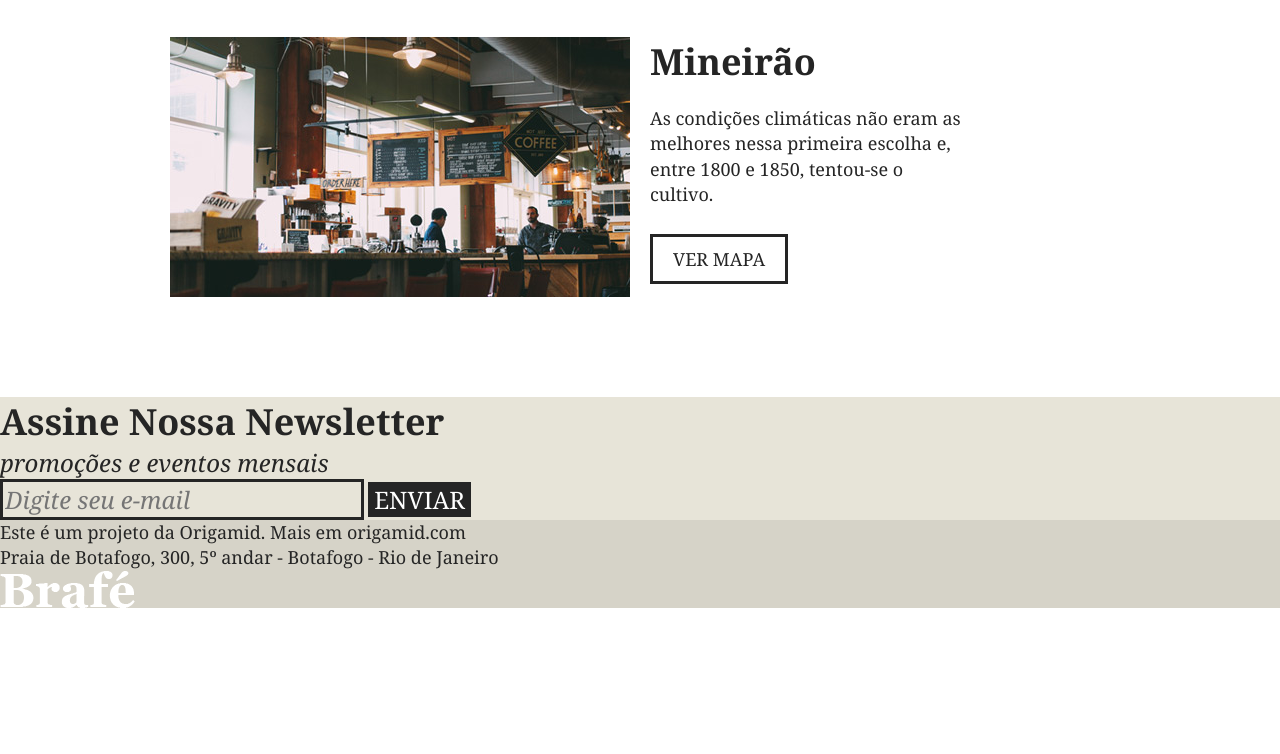
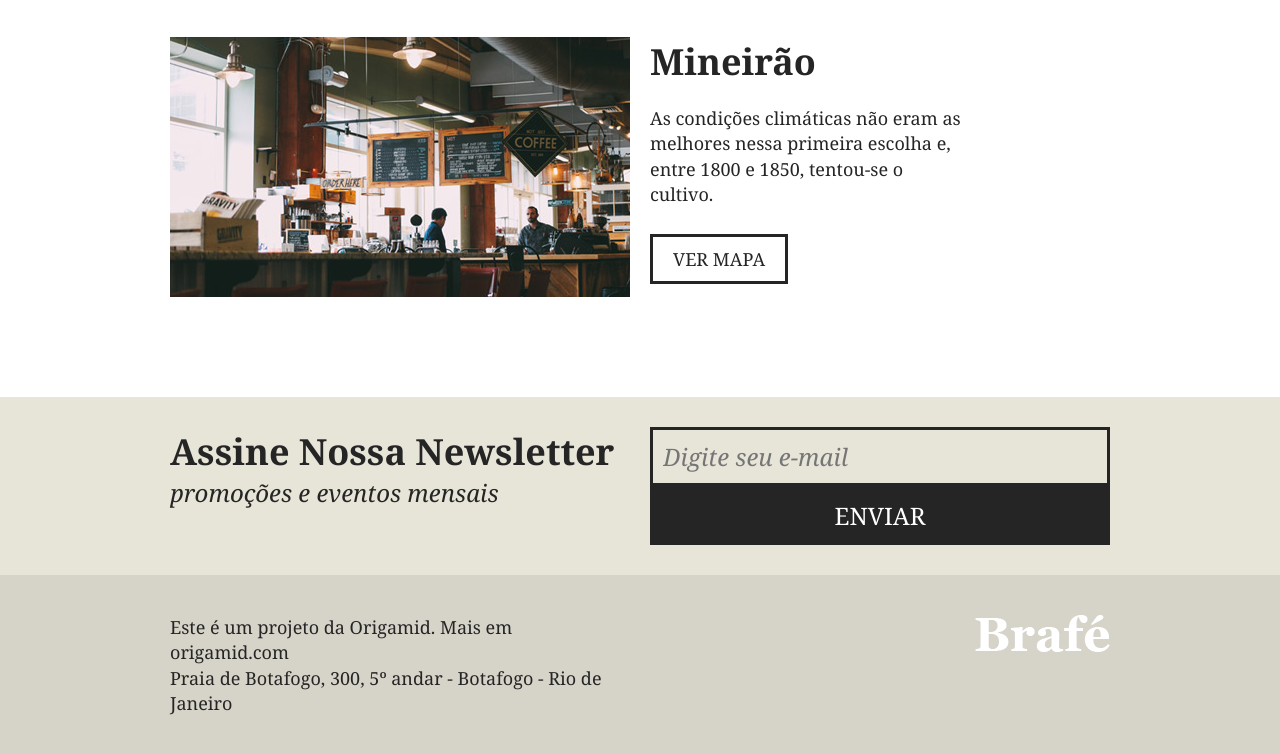
Before and after one commit to ViniciusPii/brafe-flexbox, a plain HTML site: page index.html in a window 1280 px wide. Shown: the part 2449-3203 px from the top of the page. Before the commit the page ends 3057 px from the top, so only its background shows below. Drawn offline with Linux system fonts and the light colour scheme.

Commit message:
assine e footer concluido

```diff
--- a/css/style.css
+++ b/css/style.css
@@ -239,6 +239,20 @@ h2.produtos-mineiro::before {
 
 .assine {
 	background: #e7e4d8;
+	padding: 30px 0;
+}
+
+.assine-info {
+	flex: 1;
+	margin: 0 10px;
+}
+
+.assine form {
+	display: flex;
+	flex: 1;
+	margin: 0 10px;
+	flex-wrap: wrap;
+	align-content: flex-start;
 }
 
 .assine-info h2 {
@@ -260,6 +274,9 @@ h2.produtos-mineiro::before {
 	font-size: 1.5em;
 	font-style: italic;
 	font-family: Georgia, serif;
+	flex: 1;
+	align-self: flex-start;
+	padding: 10px;
 }
 
 .assine button {
@@ -270,15 +287,30 @@ h2.produtos-mineiro::before {
 	font-size: 1.5em;
 	color: #fff;
 	cursor: pointer;
+	align-self: flex-start;
+	padding: 13px;
+	flex: 1;
 }
 
 /*Footer*/
 
 .footer {
 	background: #d6d3c8;
+	padding: 40px 0;
 }
 
 .footer p {
 	font-size: 1.125em;
 	line-height: 1.4em;
+	margin: 0 10px;
+	flex: 1;
 }
+
+.footer-img {
+	margin: 0 10px;
+	flex: 1;
+}
+
+.footer img {
+	float: right;
+}
--- a/index.html
+++ b/index.html
@@ -104,7 +104,7 @@
 	</section><!-- final dos locais -->
 
 	<section class="assine">
-		<div>
+		<div class="container">
 			<div class="assine-info">
 				<h2>Assine Nossa Newsletter</h2>
 				<p>promoções e eventos mensais</p>
@@ -115,15 +115,17 @@
 				<button type="submit">Enviar</button>
 			</form>
 		</div>
-	</section>
+	</section><!-- final do assine -->
 
 	<footer class="footer">
-		<div>
+		<div class="container">
 			<p>Este é um projeto da Origamid. Mais em origamid.com<br>Praia de Botafogo, 300, 5º andar - Botafogo - Rio
 				de Janeiro</p>
-			<img src="img/brafe.png" alt="Brafé">
+			<div class="footer-img">
+				<img src="img/brafe.png" alt="Brafé">
+			</div>
 		</div>
-	</footer>
+	</footer><!-- final do footer -->
 
 </body>
 
```
